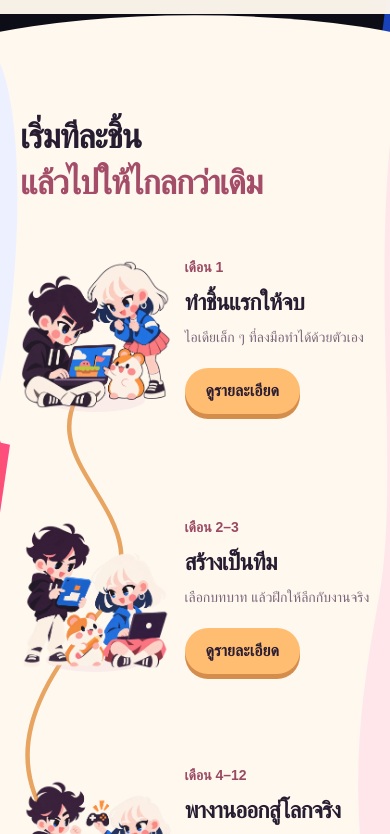
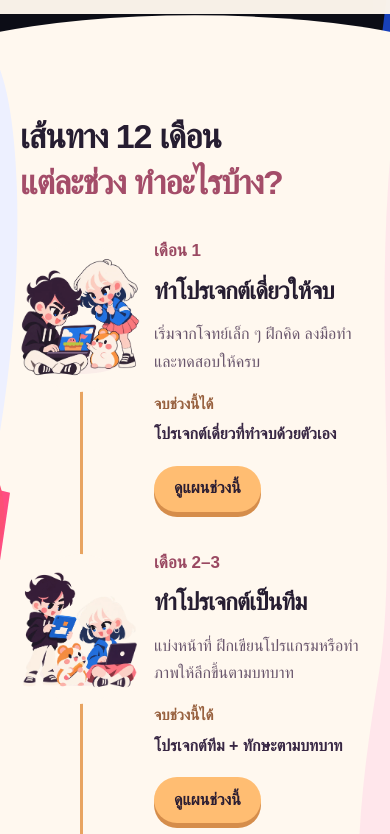
Before and after one commit to PepesX231/Buildskill, a Next.js app: page / in a window 390 px wide. Shown: the part 830-1664 px from the top of the page. Built offline with nearby package versions, Linux system fonts and the light colour scheme; a web font is replaced by a local one.

Commit message:
Clarify each learning phase with visible activities and deliverables

```diff
--- a/src/app/illustrated.css
+++ b/src/app/illustrated.css
@@ -261,3 +261,39 @@ body{background:#fff8ef}
 .flow-reel .studio-card-link{margin-top:9px}
 @media(max-width:900px){.flow-reel .studio-room{height:505px}}
 @media(max-width:600px){.flow-reel .studio-room{height:490px}.studio-outcomes li{font-size:12px}.studio-outcomes{gap:6px;min-height:66px}}
+
+/* Readable month-by-month route: visible activity and deliverable before expansion. */
+.illustrated-roadmap .drawn-journey{height:auto;margin:34px 0 0;position:relative}
+.illustrated-roadmap .drawn-journey ol{position:relative;inset:auto;display:grid;grid-template-columns:repeat(3,minmax(0,1fr));gap:35px}
+.illustrated-roadmap .drawn-stop{position:relative;inset:auto;width:auto;text-align:center}
+.illustrated-roadmap .drawn-stop button{display:flex;flex-direction:column;align-items:center;text-align:center;padding:0;width:100%;border-radius:22px}
+.illustrated-roadmap .journey-drawing{width:215px;height:205px}
+.illustrated-roadmap .drawn-curve.curve-wide{height:225px}
+.illustrated-roadmap .journey-copy{max-width:350px;width:100%;align-items:center;padding:0}
+.illustrated-roadmap .learning-period{font-size:17px;color:#9a4962;margin:8px 0 7px;padding:0;font-weight:600}
+.illustrated-roadmap .journey-copy strong{font-size:26px;line-height:1.45;min-height:76px;display:flex;align-items:center;justify-content:center}
+.illustrated-roadmap .journey-copy>span.journey-task{color:#69566c;font-size:17px;line-height:1.75;margin-top:8px;min-height:90px;max-width:310px}
+.illustrated-roadmap .journey-copy>span.journey-result{display:flex;flex-direction:column;align-items:center;color:#382744;font-size:17px;line-height:1.7;margin-top:16px;min-height:100px;max-width:315px}
+.journey-result b{font-weight:600;color:#98613f;font-size:15px;margin-bottom:6px}
+.journey-result>span{font-weight:600}
+.illustrated-roadmap .journey-copy>span.journey-open{margin-top:18px;font-size:16px}
+.phase-copy .phase-deliverable{font-size:17px;line-height:1.75;color:#43304e;margin-top:18px}
+.phase-deliverable strong{color:#9a4962;margin-right:8px}
+@media(max-width:1100px){.illustrated-roadmap .drawn-journey ol{gap:25px}.illustrated-roadmap .journey-drawing{width:185px;height:185px}.illustrated-roadmap .journey-copy strong{font-size:23px;min-height:70px}.illustrated-roadmap .journey-copy>span.journey-task{font-size:16px;min-height:112px}.illustrated-roadmap .journey-copy>span.journey-result{font-size:16px;min-height:110px}}
+@media(max-width:760px){
+.illustrated-roadmap .drawn-journey{margin-top:30px}
+.illustrated-roadmap .drawn-journey ol{display:grid;grid-template-columns:minmax(0,1fr);gap:36px}
+.illustrated-roadmap .drawn-curve.curve-wide{display:none}
+.illustrated-roadmap .drawn-stop{text-align:left}
+.illustrated-roadmap .drawn-stop:not(:last-child)::before{content:"";position:absolute;left:60px;top:105px;bottom:-125px;width:3px;background:#e8a461;z-index:0;border-radius:2px}
+.illustrated-roadmap .drawn-stop button{position:relative;z-index:1;display:grid;grid-template-columns:120px minmax(0,1fr);align-items:start;text-align:left;gap:14px;min-height:0}
+.illustrated-roadmap .journey-drawing{width:120px;height:150px;margin-top:6px;background:#fff8ef;border-radius:55%}
+.illustrated-roadmap .journey-copy{align-items:flex-start;max-width:none;padding:0}
+.illustrated-roadmap .learning-period{font-size:17px;margin:0 0 7px}
+.illustrated-roadmap .journey-copy strong{font-size:24px;min-height:0;justify-content:flex-start}
+.illustrated-roadmap .journey-copy>span.journey-task{font-size:16px;line-height:1.7;min-height:0;margin-top:12px;max-width:none}
+.illustrated-roadmap .journey-copy>span.journey-result{font-size:16px;line-height:1.7;align-items:flex-start;min-height:0;margin-top:16px;max-width:none}
+.journey-result b{font-size:15px;margin-bottom:4px}
+.illustrated-roadmap .journey-copy>span.journey-open{margin-top:18px;padding:11px 20px;min-height:46px;font-size:16px}
+}
+@media(max-width:360px){.illustrated-roadmap .drawn-stop button{grid-template-columns:94px minmax(0,1fr);gap:12px}.illustrated-roadmap .journey-drawing{width:94px;height:130px}.illustrated-roadmap .drawn-stop:not(:last-child)::before{left:47px}.illustrated-roadmap .journey-copy strong{font-size:22px}}
--- a/src/components/IllustratedCourse.tsx
+++ b/src/components/IllustratedCourse.tsx
@@ -27,9 +27,9 @@ export function IllustratedHero() {
 }
 
 const phases = [
-  {period:"เดือน 1", title:"ทำชิ้นแรกให้จบ", summary:"ไอเดียเล็ก ๆ ที่ลงมือทำได้ด้วยตัวเอง", image:"journey-solo", outcomes:["เข้าใจกระบวนการตั้งแต่ไอเดียจนจบงาน", "วางขอบเขต สร้างต้นแบบ และทดสอบ", "ได้พื้นฐานที่นำไปสร้างโปรเจกต์ต่อได้"]},
-  {period:"เดือน 2–3", title:"สร้างเป็นทีม", summary:"เลือกบทบาท แล้วฝึกให้ลึกกับงานจริง", image:"journey-team", outcomes:["แบ่ง Role และวางแผนร่วมกัน", "Programmer ฝึก OOP / Art ฝึก Shader", "รวมงานเป็นโปรเจกต์ของทีม"]},
-  {period:"เดือน 4–12", title:"พางานออกสู่โลกจริง", summary:"มีคนใช้ มีเรื่องให้พิตช์ มีผลงานใส่พอร์ต", image:"journey-launch", outcomes:["Startup Phase: ทดลองกับผู้ใช้จริง", "พางานลงสนาม NSC / TICTA / TGS ที่เหมาะสม", "คิด Business Idea สำหรับขาย และพิตช์กับนักธุรกิจ", "ทำเล่มพอร์ตให้ตรงกับคณะที่เล็ง", "มีโอกาสให้นักลงทุนและอาจารย์มหาวิทยาลัยดูผลงานในแต่ละเดือน"]},
+  {period:"เดือน 1",title:"ทำโปรเจกต์เดี่ยวให้จบ",summary:"เริ่มจากโจทย์เล็ก ๆ ฝึกคิด ลงมือทำ และทดสอบให้ครบ",deliverable:"โปรเจกต์เดี่ยวที่ทำจบด้วยตัวเอง",image:"journey-solo",outcomes:["เข้าใจกระบวนการตั้งแต่ไอเดียจนจบงาน","วางขอบเขต สร้างต้นแบบ และทดสอบ","ได้พื้นฐานที่นำไปสร้างโปรเจกต์ต่อได้"]},
+  {period:"เดือน 2–3",title:"ทำโปรเจกต์เป็นทีม",summary:"แบ่งหน้าที่ ฝึกเขียนโปรแกรมหรือทำภาพให้ลึกขึ้นตามบทบาท",deliverable:"โปรเจกต์ทีม + ทักษะตามบทบาท",image:"journey-team",outcomes:["แบ่ง Role และวางแผนร่วมกัน","สายเขียนโปรแกรม: OOP ฝึกจัดโค้ดให้เป็นระบบ","สายภาพ: Shader ฝึกทำแสง สี และวัสดุ","รวมงานแต่ละคนเป็นโปรเจกต์ของทีม"]},
+  {period:"เดือน 4–12",title:"ต่อยอด ใช้จริง และลงแข่ง",summary:"พัฒนางานให้คนลองใช้ เตรียมแข่งขัน และฝึกนำเสนอ",deliverable:"โปรเจกต์หลักอย่างน้อย 1 ชิ้น + เล่มพอร์ต",image:"journey-launch",outcomes:["Startup Phase: ทดลองกับผู้ใช้จริงแล้วปรับปรุงงาน","พางานลงสนาม NSC / TICTA / TGS ที่เหมาะสม","คิด Business Idea สำหรับขาย และพิตช์กับนักธุรกิจ","ทำเล่มพอร์ตให้ตรงกับคณะที่เล็ง","มีโอกาสให้นักลงทุนและอาจารย์มหาวิทยาลัยดูผลงานในแต่ละเดือน"]},
 ];
 export function IllustratedRoadmap() {
   const [selected,setSelected]=useState<number|null>(null);
@@ -64,13 +64,12 @@ export function IllustratedRoadmap() {
     timer.current=setTimeout(()=>{dialog.current?.close();setSelected(null);setClosing(false);},delay);
   };
   return <section className="illustrated-roadmap" id="roadmap" aria-labelledby="roadmap-title"><div className="wrap">
-    <div className="section-intro"><h2 id="roadmap-title">เริ่มทีละชิ้น<br /><span>แล้วไปให้ไกลกว่าเดิม</span></h2></div>
+    <div className="section-intro"><h2 id="roadmap-title">เส้นทาง 12 เดือน<br /><span>แต่ละช่วง ทำอะไรบ้าง?</span></h2></div>
     <div className="drawn-journey">
-      <svg className="drawn-curve curve-wide" viewBox="0 0 1200 430" preserveAspectRatio="none" fill="none" aria-hidden="true"><path d="M190 180 C360 180 395 310 600 310 S835 180 1010 180" /></svg>
-      <svg className="drawn-curve curve-tall" viewBox="0 0 100 650" preserveAspectRatio="none" fill="none" aria-hidden="true"><path d="M50 120 C-10 200 110 240 50 330 S-10 480 50 550" /></svg>
+      <svg className="drawn-curve curve-wide" viewBox="0 0 1200 430" preserveAspectRatio="none" fill="none" aria-hidden="true"><path d="M190 185 C360 220 430 185 600 185 S835 220 1010 185" /></svg>
       <ol>{phases.map((p,i)=><li key={p.period} className={`drawn-stop drawn-stop-${i}`}><button type="button" onClick={e=>{trigger.current=e.currentTarget;setSelected(i);}} aria-haspopup="dialog" aria-label={`ดูรายละเอียด ${p.period} ${p.title}`}>
         <span className="journey-drawing"><img src={art(p.image)} width="520" height="520" alt="" loading="lazy" /></span>
-        <span className="journey-copy"><span className="learning-period">{p.period}</span><strong>{p.title}</strong><span>{p.summary}</span><span className="journey-open">ดูรายละเอียด</span></span>
+        <span className="journey-copy"><span className="learning-period">{p.period}</span><strong>{p.title}</strong><span className="journey-task">{p.summary}</span><span className="journey-result"><b>จบช่วงนี้ได้</b><span>{p.deliverable}</span></span><span className="journey-open">ดูแผนช่วงนี้</span></span>
       </button></li>)}</ol>
     </div>
     <dialog ref={dialog} className={`phase-dialog ${closing?"is-closing":""}`} aria-labelledby="phase-title" onCancel={e=>{e.preventDefault();close();}} onClick={e=>{
@@ -81,7 +80,7 @@ export function IllustratedRoadmap() {
       <button type="button" className="phase-close" onClick={close} aria-label="ปิดรายละเอียด">ปิด</button>
       {selected!==null&&<div className="phase-content" key={selected}>
         <div className="phase-art"><img src={art(phases[selected].image)} width="650" height="650" alt="" /></div>
-        <div className="phase-copy"><p className="learning-period">{phases[selected].period}</p><h3 id="phase-title">{phases[selected].title}</h3><p>{phases[selected].summary}</p>
+        <div className="phase-copy"><p className="learning-period">{phases[selected].period}</p><h3 id="phase-title">{phases[selected].title}</h3><p>{phases[selected].summary}</p><p className="phase-deliverable"><strong>จบช่วงนี้ได้</strong> {phases[selected].deliverable}</p>
           <ul>{phases[selected].outcomes.map(item=><li key={item}>{item}</li>)}</ul>
           <div className="phase-tracks" role="group" aria-label="เลือกสายเพื่อดูตัวอย่าง">{(Object.keys(tracks) as TrackKey[]).map(key=><button type="button" key={key} aria-pressed={track===key} onClick={()=>setTrack(key)}>{tracks[key].name}</button>)}</div>
           <p className="phase-example" aria-live="polite">{tracks[track].examples[selected]}</p>
```
Also changed, not shown: 2 other files (tests, documents, lock files or other folders).
